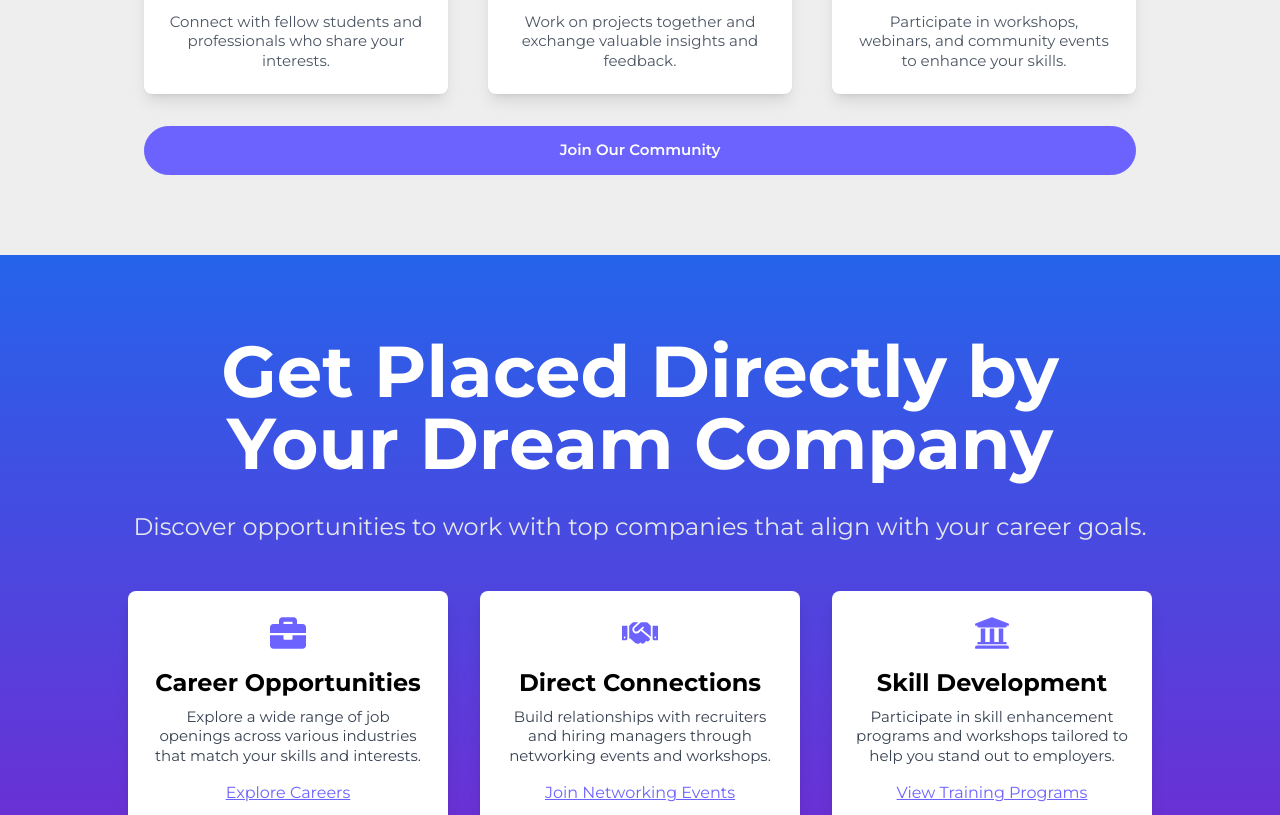
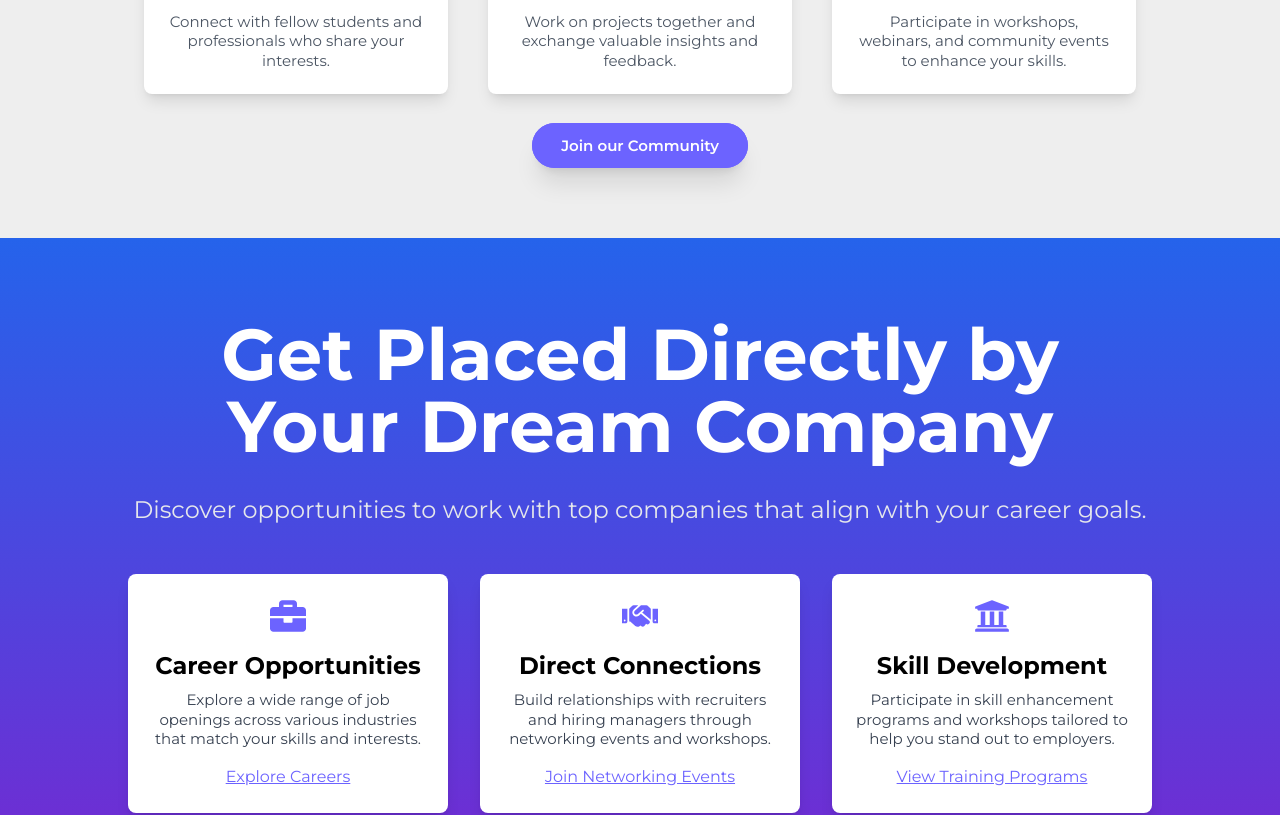
Before and after one commit to johnwesley755/Soulsborne, a React (Vite) app in the folder frontend/: page / in a window 1280 px wide. Shown: the part 3327-4142 px from the top of the page. Built offline with nearby package versions, Linux system fonts and the light colour scheme.

Commit message:
Updated commited message

```diff
--- a/frontend/src/components/Connect.jsx
+++ b/frontend/src/components/Connect.jsx
@@ -42,12 +42,14 @@ const Connect = () => {
             </p>
           </div>
         </div>
-        <NavLink
-          to="/community"
-          className="mt-8 btn_secondary_rounded flexCenter px-6 py-3 text-white bg-secondary hover:bg-secondary-dark transition duration-300 rounded-lg"
-        >
-          Join Our Community
-        </NavLink>
+        <div className="mt-10">
+          <NavLink
+            to="/"
+            className="btn_secondary_rounded font-bold px-7 py-3 rounded-full shadow-xl transition-all duration-300 hover:shadow-2xl"
+          >
+            Join our Community
+          </NavLink>
+        </div>
       </div>
     </section>
   );
--- a/frontend/src/components/Footer.jsx
+++ b/frontend/src/components/Footer.jsx
@@ -72,7 +72,7 @@ const Footer = () => {
 
       {/* Bottom Footer */}
       <div className="mt-10 border-t border-gray-600 pt-4 text-center text-sm">
-        &copy; {new Date().getFullYear()} Your Company. All rights reserved.
+        &copy; {new Date().getFullYear()} Soulsborne. All rights reserved.
       </div>
     </footer>
   );
```
